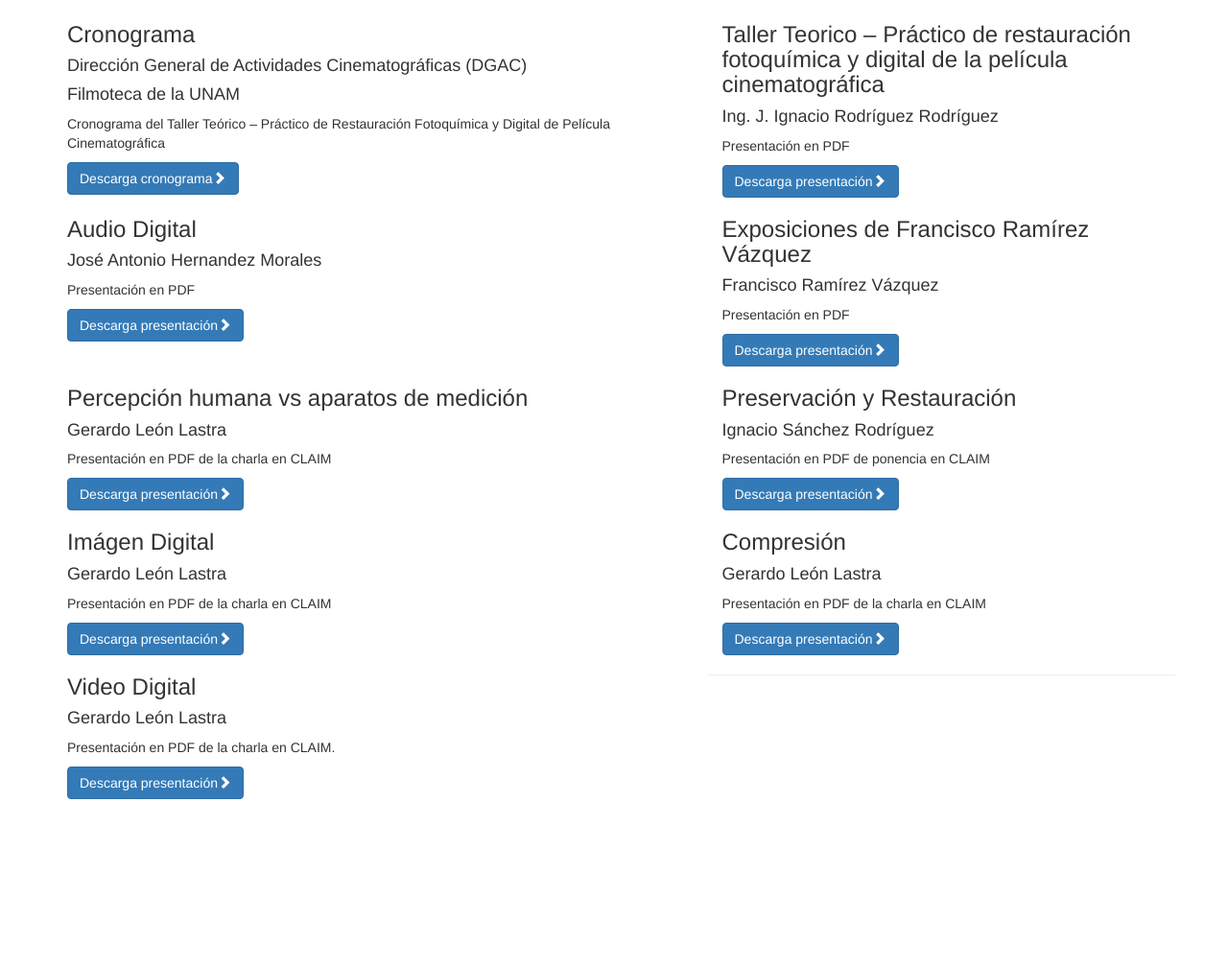
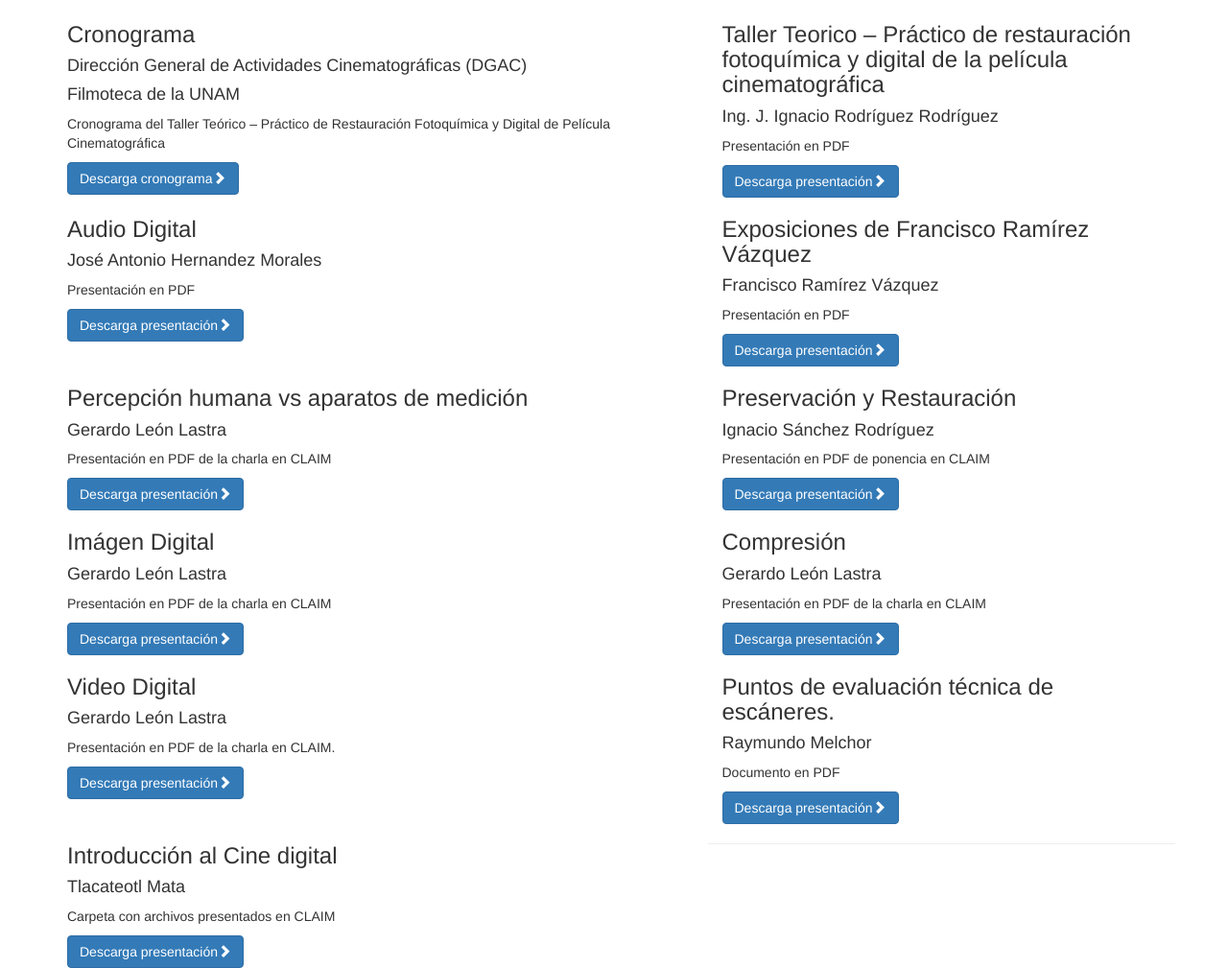
Before and after one commit to mcomi/claim, a plain HTML site: page index.html in a window 1280 px wide. Shown: the part 177-1186 px from the top of the page at 96% size. Before the commit the page ends 1010 px from the top, so only its background shows below. Drawn offline with Linux system fonts and the light colour scheme.

Commit message:
agrego mas presentaciones

```diff
--- a/index.html
+++ b/index.html
@@ -67,8 +67,8 @@
         <!-- Page Heading -->
         <div class="row">
             <div class="col-lg-12">
-                <h1 class="page-header">Conferencias
-                    <small>En orden de aparición 1-10</small>
+                <h1 class="page-header">Charlas
+                    <small>En orden de aparición</small>
                 </h1>
             </div>
         </div>
@@ -87,14 +87,14 @@
                 <h4>Filmoteca de la UNAM</h4>
                 <p>Cronograma del Taller Teórico – Práctico de Restauración Fotoquímica y Digital de Película Cinematográfica</p>
 
-				<a href="https://dl.dropboxusercontent.com/u/20855691/claim/Programa.docx" download="panda1" class="btn btn-primary">Descarga cronograma<span class="glyphicon glyphicon-chevron-right"></span></a>
+				<a href="https://www.dropbox.com/s/553scyugqms2jw1/Programa.docx" target="_blank"  class="btn btn-primary">Descarga cronograma<span class="glyphicon glyphicon-chevron-right"></span></a>
             </div>
 			<div class="col-md-5">
                 <h3>Taller Teorico – Práctico de restauración fotoquímica y digital de la película cinematográfica </h3>
                 <h4>Ing. J. Ignacio Rodríguez Rodríguez</h4>
                 <p>Presentación en PDF</p>
 
-				<a href="https://dl.dropboxusercontent.com/u/20855691/claim/Presentación Claim.pdf" download="panda1" class="btn btn-primary">Descarga presentación<span class="glyphicon glyphicon-chevron-right"></span></a>
+				<a href="https://www.dropbox.com/s/v9jawxur89wodlt/Presentaci%C3%B3n%20CLAIM.pdf" target="_blank"  class="btn btn-primary">Descarga presentación<span class="glyphicon glyphicon-chevron-right"></span></a>
             </div>
         </div>
         <!-- /.row ->
@@ -112,13 +112,13 @@
                 <h3>Audio Digital</h3>
                 <h4>José Antonio Hernandez Morales</h4>
                 <p>Presentación en PDF </p>
-                <a href="https://dl.dropboxusercontent.com/u/20855691/claim/Presentaci%C3%B3n%20Claim.pdf" download="panda1" class="btn btn-primary">Descarga presentación<span class="glyphicon glyphicon-chevron-right"></span></a>
+                <a href="https://www.dropbox.com/s/c7n8fyg1nujvh2n/RestauracionDigitalDeSonido.pdf" target="_blank"  class="btn btn-primary">Descarga presentación<span class="glyphicon glyphicon-chevron-right"></span></a>
             </div>
 			 <div class="col-md-5">
                 <h3>Exposiciones de Francisco Ramírez Vázquez</h3>
                 <h4>Francisco Ramírez Vázquez</h4>
                 <p>Presentación en PDF </p>
-                <a href="https://dl-web.dropbox.com/get/Compartida%20Filmoteca/claim/PresentacionFRV.pdf?w=AABwYitDG4W7UPKtDpuqQH16M2u6jiEMhK4mDvjRyjXyXQ&dl=1&_subject_uid=41398361" download="panda1" class="btn btn-primary">Descarga presentación<span class="glyphicon glyphicon-chevron-right"></span></a>
+                <a href="https://www.dropbox.com/s/bzhq5ndhwraerjo/PresentacionFRV.pdf" target="_blank"  class="btn btn-primary">Descarga presentación<span class="glyphicon glyphicon-chevron-right"></span></a>
             </div>
         </div>
         <!-- /.row ->
@@ -136,13 +136,13 @@
                 <h3>Percepción humana vs aparatos de medición</h3>
                 <h4>Gerardo León Lastra</h4>
                 <p>Presentación en PDF de la charla en CLAIM</p>
-                <a href="https://dl-web.dropbox.com/get/Compartida%20Filmoteca/claim/1percepcionVSmedicionPublicado.pdf?w=AACXP2fR2VCkuIhbHbvPXoj_Am7jn4B8NaHQHcC8BFJvYQ&dl=1&_subject_uid=41398361" download="panda1" class="btn btn-primary">Descarga presentación<span class="glyphicon glyphicon-chevron-right"></span></a>
+                <a href="https://www.dropbox.com/s/s18v7gzwdurl33r/1percepcionVSmedicionPublicado.pdf" target="_blank"  class="btn btn-primary">Descarga presentación<span class="glyphicon glyphicon-chevron-right"></span></a>
             </div>
 			<div class="col-md-5">
                 <h3>Preservación y Restauración</h3>
                 <h4>Ignacio Sánchez Rodríguez</h4>
                 <p>Presentación en PDF de ponencia en CLAIM</p>
-                <a href="https://dl.dropboxusercontent.com/content_link/Y5jcu2j7s5S4Rbn0NAAiNMGNqeSI6oDqm3R2sQmKwDlooAT7NSXwHNi9Z5D7vi25/file?dl=1" download="panda1" class="btn btn-primary">Descarga presentación<span class="glyphicon glyphicon-chevron-right"></span></a>
+                <a href="https://www.dropbox.com/s/l20hxlae9ij2frl/trabajosclaim2.pdf" target="_blank"  class="btn btn-primary">Descarga presentación<span class="glyphicon glyphicon-chevron-right"></span></a>
             </div>
         </div>
         <!-- /.row ->
@@ -161,13 +161,13 @@
                 <h3>Imágen Digital</h3>
                 <h4>Gerardo León Lastra</h4>
                 <p>Presentación en PDF de la charla en CLAIM</p>
-                <a href="https://dl.dropboxusercontent.com/content_link/5yF6jFKh2qlpa7DUS0HXumxFgm7rRX8rdhruzikenvXUKlEG7M2wre70Oqn9VIUg/file?dl=1" download="panda1" class="btn btn-primary">Descarga presentación<span class="glyphicon glyphicon-chevron-right"></span></a>
+                <a href="https://www.dropbox.com/s/v7hjjxcjxg53ffv/2imagenDigitalPublicada.pdf" target="_blank"  class="btn btn-primary">Descarga presentación<span class="glyphicon glyphicon-chevron-right"></span></a>
             </div>
 			<div class="col-md-5">
                 <h3>Compresión</h3>
                 <h4>Gerardo León Lastra </h4>
                 <p>Presentación en PDF de la charla en CLAIM</p>
-                <a href="https://dl.dropboxusercontent.com/content_link/Hotf8W2FtcUdwKjSzBWWIF0NtRzqUvCEkr24qmc9Yt36GSrgrB3JcquBy2D5Rv3T/file?dl=1" download="panda1" class="btn btn-primary">Descarga presentación<span class="glyphicon glyphicon-chevron-right"></span></a>
+                <a href="https://www.dropbox.com/s/ht54qfn6lurzuu9/3compresionPublicada.pdf" target="_blank"  class="btn btn-primary">Descarga presentación<span class="glyphicon glyphicon-chevron-right"></span></a>
             </div>
         </div>
         <!-- /.row ->
@@ -185,7 +185,31 @@
                 <h3>Video Digital</h3>
                 <h4>Gerardo León Lastra</h4>
                 <p>Presentación en PDF de la charla en CLAIM.</p>
-               <a href="https://dl.dropboxusercontent.com/content_link/CTdSfQA6IdRjTsZjiKse0sUvIqNi9BMvs3OYZtg3JYCj3KyYDGQFgEnlpiwOJGsi/file?dl=1" download="panda1" class="btn btn-primary">Descarga presentación<span class="glyphicon glyphicon-chevron-right"></span></a>
+               <a href="https://www.dropbox.com/s/mdlrmwzr8kohwsm/4videoPublicado.pdf" target="_blank"  class="btn btn-primary">Descarga presentación<span class="glyphicon glyphicon-chevron-right"></span></a>
+            </div>
+			<div class="col-md-5">
+                <h3>Puntos de evaluación técnica de escáneres.</h3>
+                <h4>Raymundo Melchor</h4>
+                <p>Documento en PDF</p>
+               <a href="https://www.dropbox.com/s/4qj54el1vko4ouf/PinenciaClaim.pdf" target="_blank"  class="btn btn-primary">Descarga presentación<span class="glyphicon glyphicon-chevron-right"></span></a>
+            </div>
+        </div>
+        <!-- /.row ->
+
+		 <hr>
+
+        <!-- Project Six -->
+        <div class="row">
+            <!--div class="col-md-7">
+                <a href="#">
+                    <img class="img-responsive" src="img/3.jpg" alt="">
+                </a>
+            </div>-->
+            <div class="col-md-7">
+                <h3>Introducción al Cine digital</h3>
+                <h4>Tlacateotl Mata</h4>
+                <p>Carpeta con archivos presentados en CLAIM</p>
+               <a href="https://www.dropbox.com/s/35qhu8wxgqk2pxa/CLAIM.zip" target="_blank" download="panda1" class="btn btn-primary">Descarga presentación<span class="glyphicon glyphicon-chevron-right"></span></a>
             </div>
 			<!--div class="col-md-5">
                 <h3>Presentación 10</h3>
```
